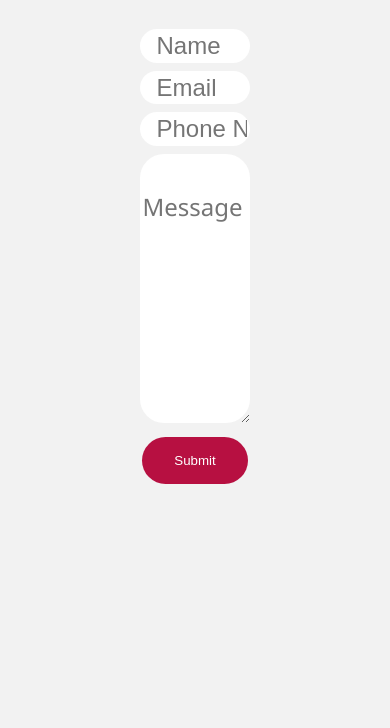
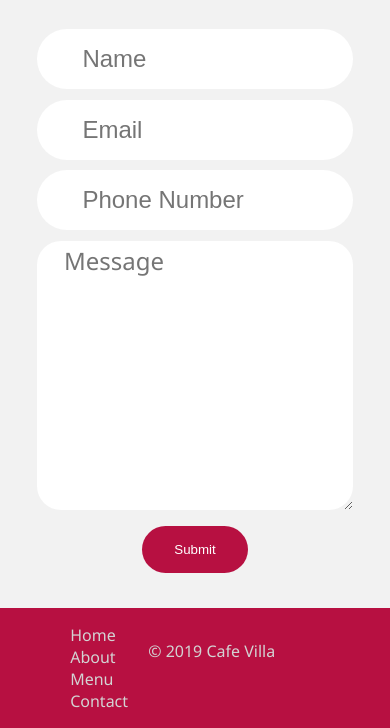
Before and after one commit to clasomato/cafeVilla, a plain HTML site: page contact.html in a window 390 px wide. Shown: the part 157-885 px from the top of the page. Before the commit the page ends 844 px from the top, so only its background shows below. Drawn offline with nearby package versions, Linux system fonts and the light colour scheme.

Commit message:
Add files via upload

```diff
--- a/contact.html
+++ b/contact.html
@@ -48,6 +48,26 @@
     </form>
   </div>
 
+  <div class="footer">
+    <!-- Social Icons For The Footer -->
+    <div class="footerSocial">
+
+    </div>
+
+    <!-- Footer Navigation -->
+    <div class="footerNav">
+      <a href="index.html" class="navFooter">Home</a><br>
+      <a href="about.html" class="navFooter">About</a><br>
+      <a href="menu.html" class="navFooter">Menu</a><br>
+      <a href="contact.html" class="navFooter">Contact</a><br>
+    </div>
+
+    <!-- Footer Text -->
+    <div class="footerText">
+      <p style="color: #d3d3d3;">© 2019 Cafe Villa <br></p>
+    </div>
+  </div>
+
 
 
 
--- a/css/styles.css
+++ b/css/styles.css
@@ -428,6 +428,7 @@ h1, h2 {
   width: 70%;
   margin: auto;
   text-align: center;
+  padding-bottom: 8%;
 }
 
 input[type=text] {
@@ -469,6 +470,29 @@ textarea {
   width: 40%;
   font-family: 'Noto Sans', sans-serif;
 }
+
+/* Mobile Optimization */
+@media screen and (max-width: 600px) {
+  .contactContainer {
+    width: 90%;
+  }
+
+  input[type=text] {
+    width: 90%;
+    padding: 16px 32px;
+  }
+
+  input[type=text]:focus {
+    width: 100%;
+  }
+
+  textarea {
+    width: 90%;
+    height: 20%;
+    font-family: 'Noto Sans', sans-serif;
+  }
+}
+
 
 
 
```
